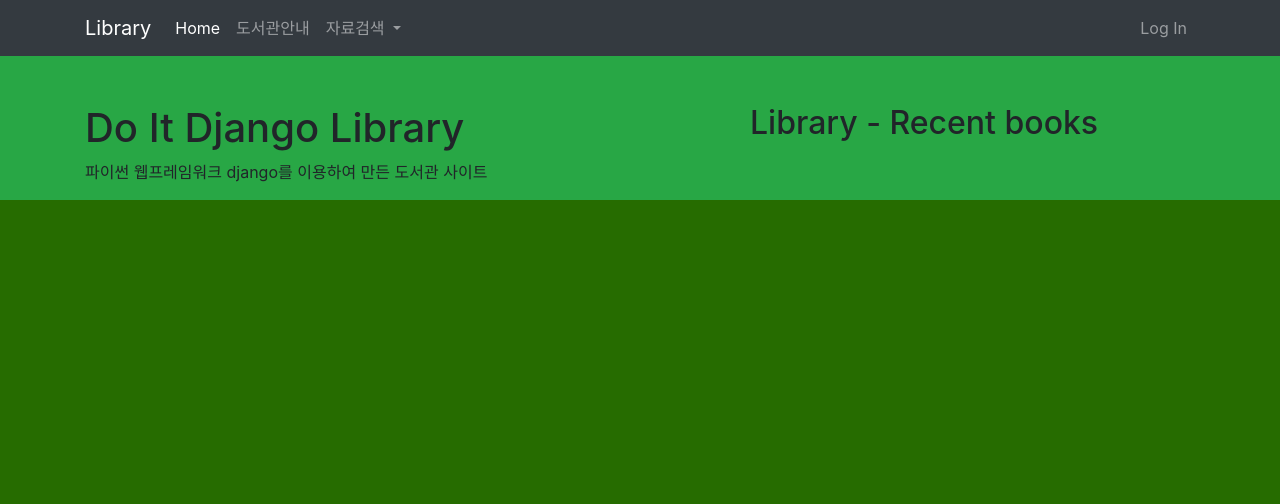
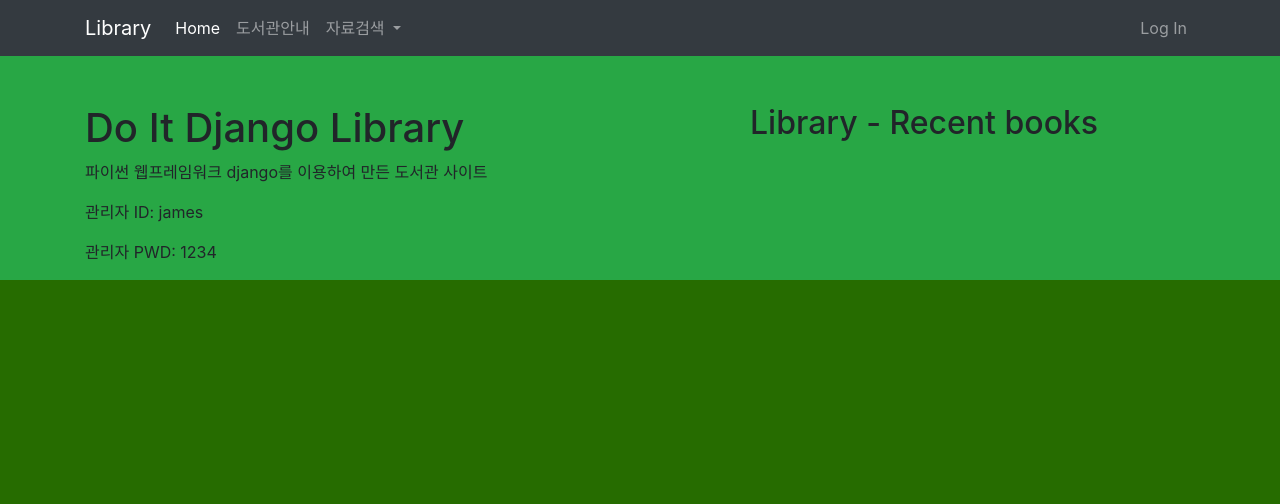
Before and after one commit to gon1107/library_server, a Django app: page / in a window 1280 px wide. Shown: the top 504 px of the page. Run offline with Django 3.2, Linux system fonts and the light colour scheme; data that the repository does not hold is empty; some libraries are stand-ins or nearby versions.

Commit message:
관리자 계정 정보 추가

```diff
--- a/single_pages/templates/single_pages/index.html
+++ b/single_pages/templates/single_pages/index.html
@@ -19,7 +19,9 @@
         <div class="row justify-content-between">
             <div class="col-lg-6" >
                 <h1 class="mt-5"><a style="text-decoration-line:none" href="#library">Do It Django Library</a></h1>
-                <p class="function_list">파이썬 웹프레임워크 django를 이용하여 만든 도서관 사이트</p>
+                <p>파이썬 웹프레임워크 django를 이용하여 만든 도서관 사이트</p>
+                <p>관리자 ID: james</p>
+                <p>관리자 PWD: 1234</p>
             </div>
             <div class="col-lg-5 mt-5">
                 <h2><a style="text-decoration-line:none" href="#recent_books">Library - Recent books</a></h2>
```
